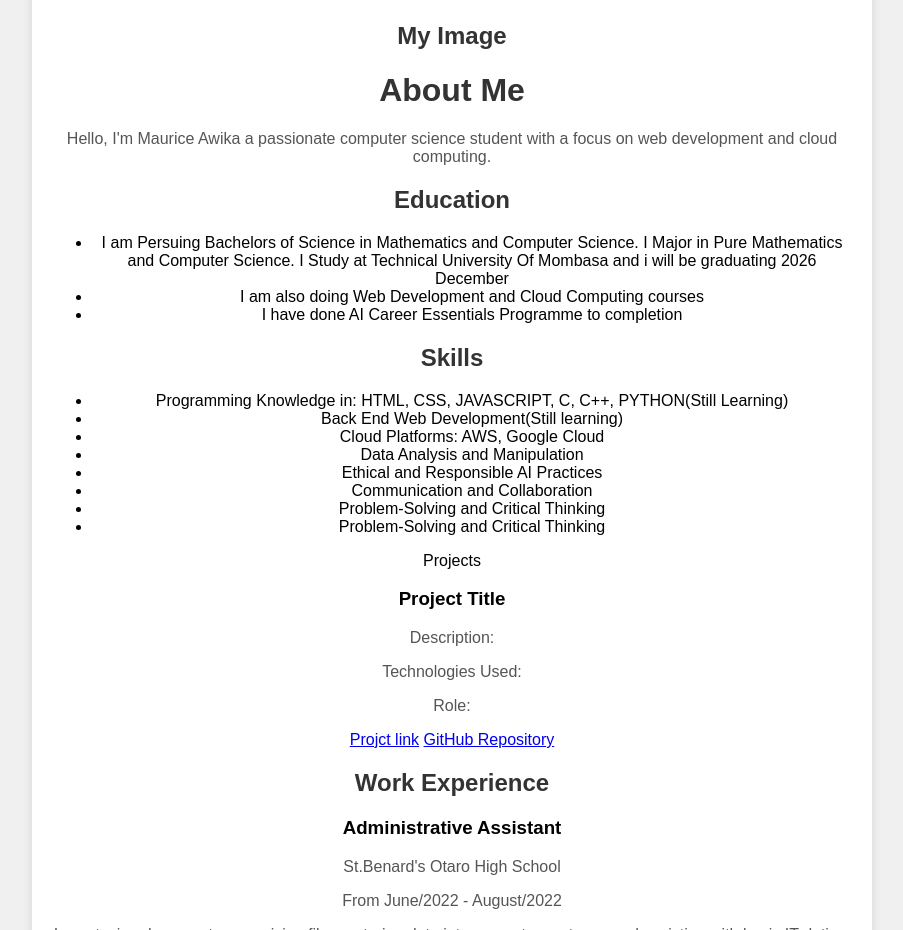
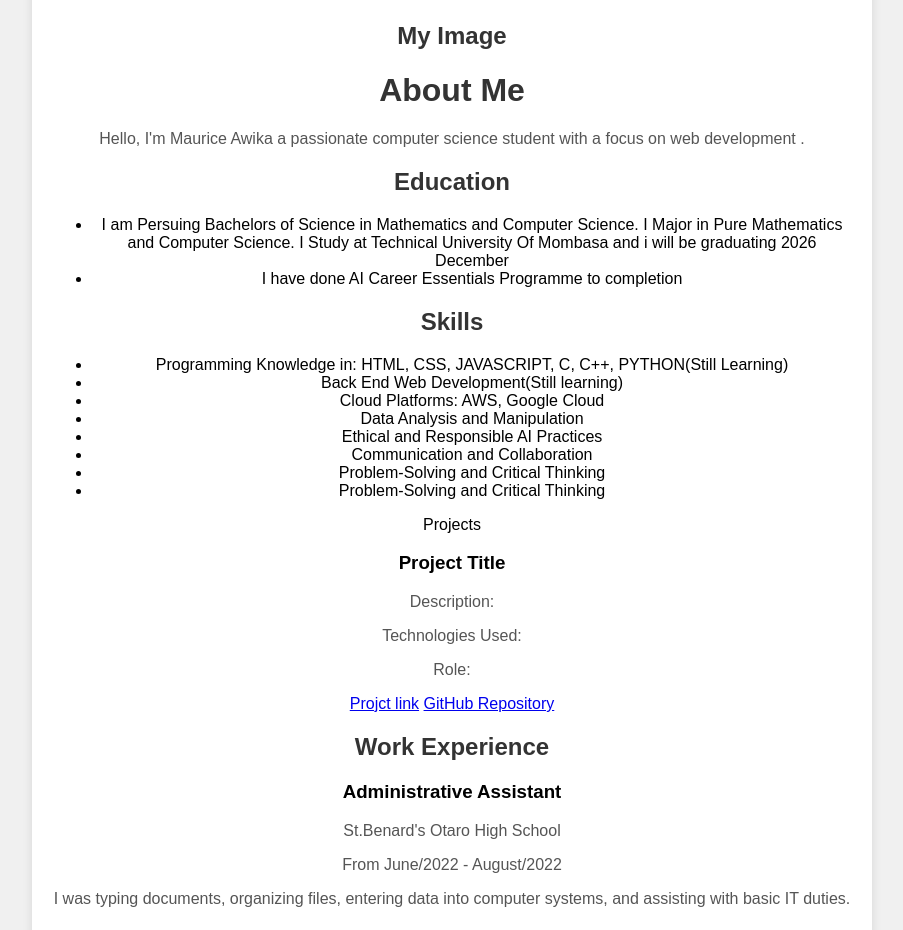
Before and after one commit to Nyamitawia/nyamitawia-belua, a plain HTML site: page index.html in a window 1280 px wide. Shown: the part 843-1773 px from the top of the page, without its empty margins (188-1091 px from the left). Drawn offline with Linux system fonts and the light colour scheme.

Commit message:
My millionth commit

```diff
--- a/index.html
+++ b/index.html
@@ -80,14 +80,13 @@
             <body>
             <header>
                 <h1>About Me</h1>
-                <p>Hello, I'm Maurice Awika a passionate computer science student with a focus on web development and cloud computing.</p>
+                <p>Hello, I'm Maurice Awika a passionate computer science student with a focus on web development .</p>
             </header>
 
             <section>
                 <h2>Education</h2>
                 <ul>
                   <li>I am Persuing Bachelors of Science in Mathematics and Computer Science. I Major in Pure Mathematics and Computer Science. I Study at Technical University Of Mombasa and i will be graduating 2026 December</li>
-                  <li>I am also doing Web Development and Cloud Computing courses</li>
                   <li>I have done AI Career Essentials Programme to completion</li>
                 </ul>
               </section>
```
